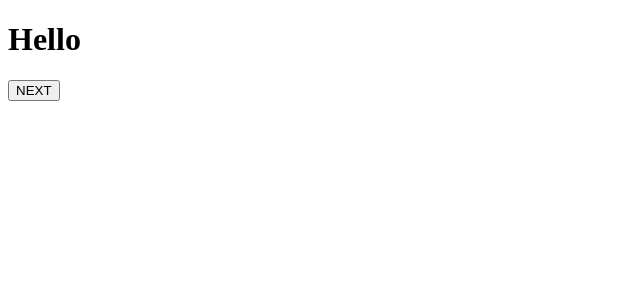
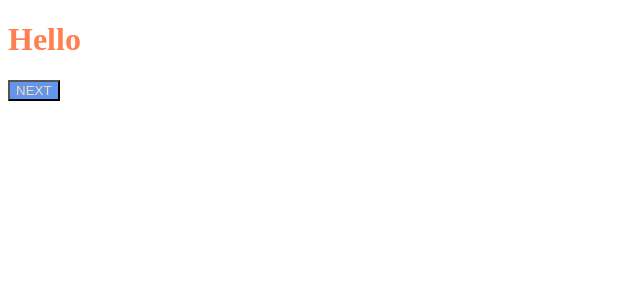
Before and after one commit to yeonee230/Basic-Movie-App, a React (Create React App) app: page / in a window 1280 px wide. Shown: the top 300 px of the page, without its empty margins (0-640 px from the left). Built offline with nearby package versions, Linux system fonts and the light colour scheme.

Commit message:
practice : using css

```diff
--- a/src/App.js
+++ b/src/App.js
@@ -1,9 +1,10 @@
 import Button from "./Button"; // 2. Component를 import한다.
+import style from './App.module.css';
 
 function App() {
   return (
     <div>
-      <h1>Hello</h1>
+      <h1 className={style.title}>Hello</h1>
       <Button text="NEXT"/>
     </div>
   );
--- /dev/null
+++ b/src/App.module.css
@@ -0,0 +1,4 @@
+.title{
+
+    color: coral;
+}
--- a/src/Button.js
+++ b/src/Button.js
@@ -1,16 +1,11 @@
-//1. componet 만든다.
-import propTypes from  "prop-types";
-function Button({text}){
-
-    return(
- <button>
-     {text}
- </button>
-    );
+import propTypes from "prop-types";
+import style from "./Button.module.css";
+function Button({ text }) {
+  return <button className={style.btn}>{text}</button>;
 }
 
 Button.propTypes = {
-    text: propTypes.string.isRequired,
-}
+  text: propTypes.string.isRequired,
+};
 
 export default Button;
--- /dev/null
+++ b/src/Button.module.css
@@ -0,0 +1,7 @@
+/* 1. CSS 파일을 만든다.  => 블라블라.module.css
+   2. CSS 파일을 사용할 컴포넌트 파일에 import 해준다.  */
+
+   .btn{
+       background-color: cornflowerblue;
+       color: wheat;
+   }
--- a/src/index.js
+++ b/src/index.js
@@ -1,6 +1,7 @@
 import React from 'react';
 import ReactDOM from 'react-dom/client';
 import App from './App';
+
 
 const root = ReactDOM.createRoot(document.getElementById('root'));
 root.render(
```
